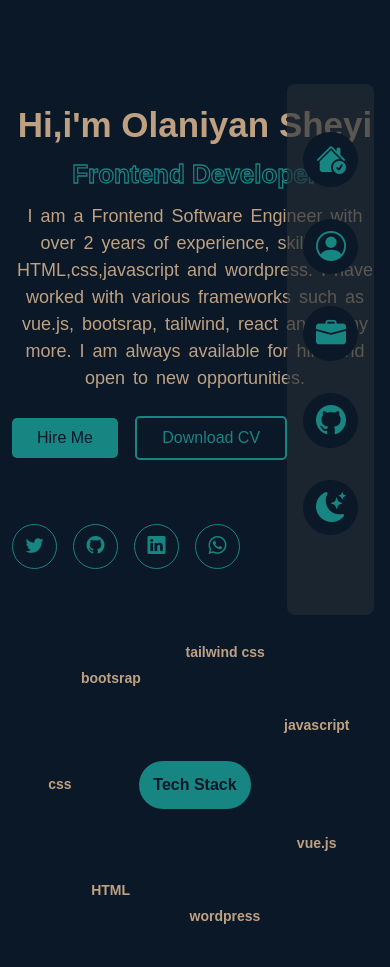
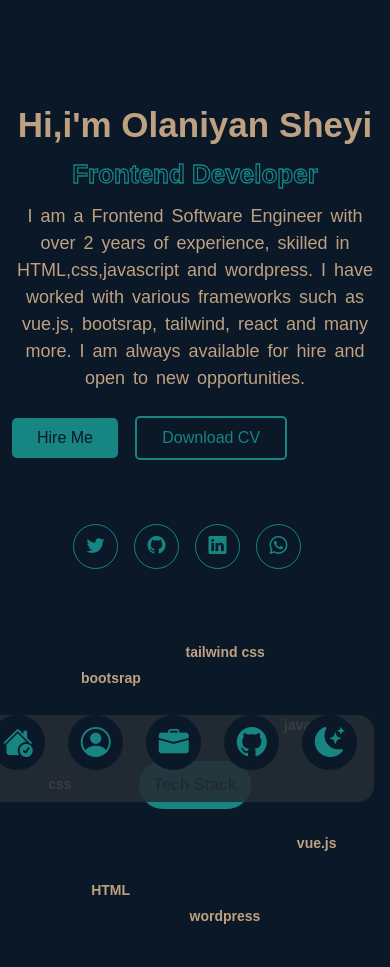
Before and after one commit to sheymantech/my-portfolio, a plain HTML site: page index.html in a window 390 px wide. Drawn offline with nearby package versions, Linux system fonts and the light colour scheme; a web font is replaced by a local one.

Commit message:
New feature

```diff
--- a/style.css
+++ b/style.css
@@ -20,6 +20,8 @@ p {
 }
 body {
   background-color: var(--primary-color);
+  padding: 0;
+  margin: 0;
 }
 .hero-section {
   height: 100vh;
@@ -150,9 +152,9 @@ header {
   align-items: center;
   flex-direction: column;
   position: fixed;
-  top: 10%;
+  bottom: 10%;
   right: 4%;
-  background-color: #252e36a4;
+  background-color: #252e36e1;
   padding: 3rem 1rem;
   border-radius: 8px;
 }
@@ -208,7 +210,7 @@ header i {
   font-weight: 600;
 }
 
-@media only screen and (max-width: 700px) {
+@media only screen and (max-width: 800px) {
   .hero-section {
     height: auto;
     padding-top: 5rem;
@@ -228,7 +230,17 @@ header i {
     width: 100%;
     /* padding: 0 1rem; */
   }
-  .btn-download-cv,
-  .btn-hire {
+  .hero-icon-wrapper {
+    justify-content: center;
+    align-items: center;
+  }
+  header {
+    padding: 0;
+    bottom: 5%;
+    width: 100%;
+    flex-direction: row;
+    border-radius: 1rem;
+    justify-content: space-around;
+    align-items: center;
   }
 }
```
Also changed, not shown: index.html (+2 -2 lines).
